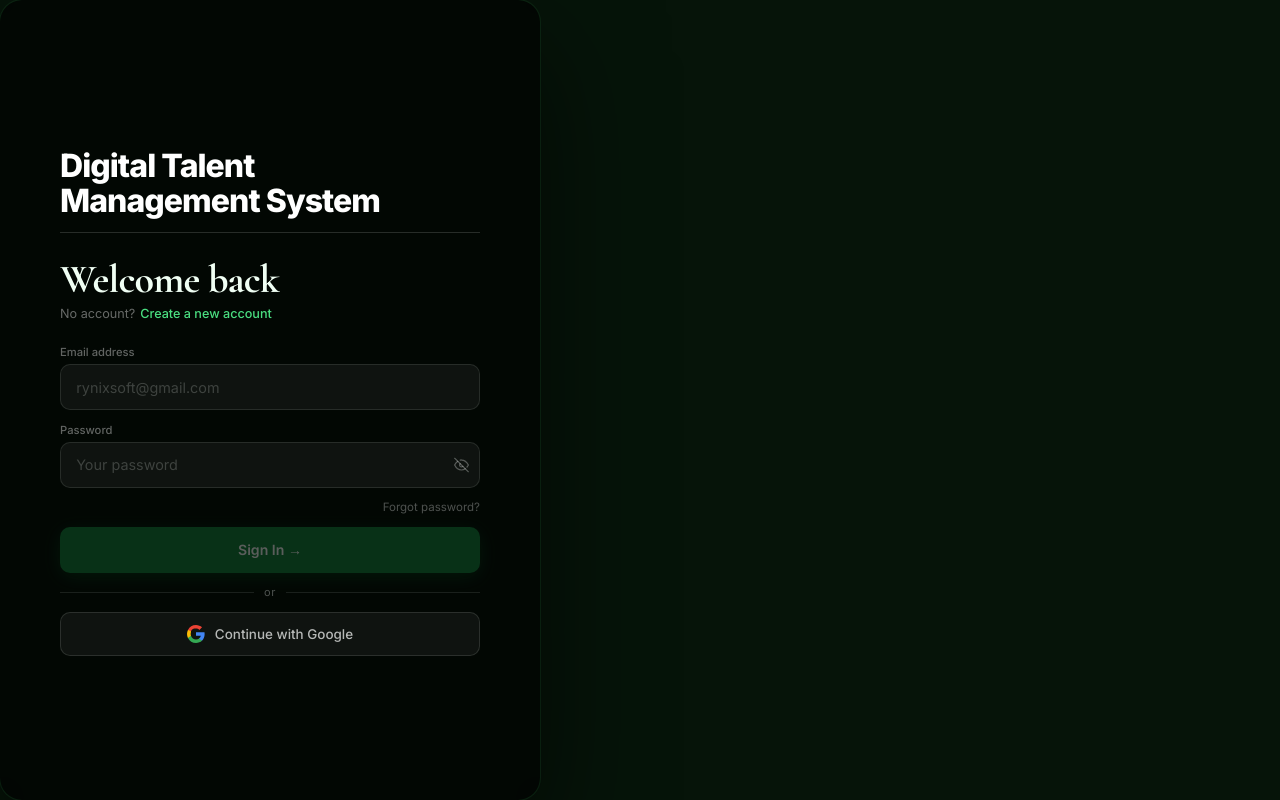
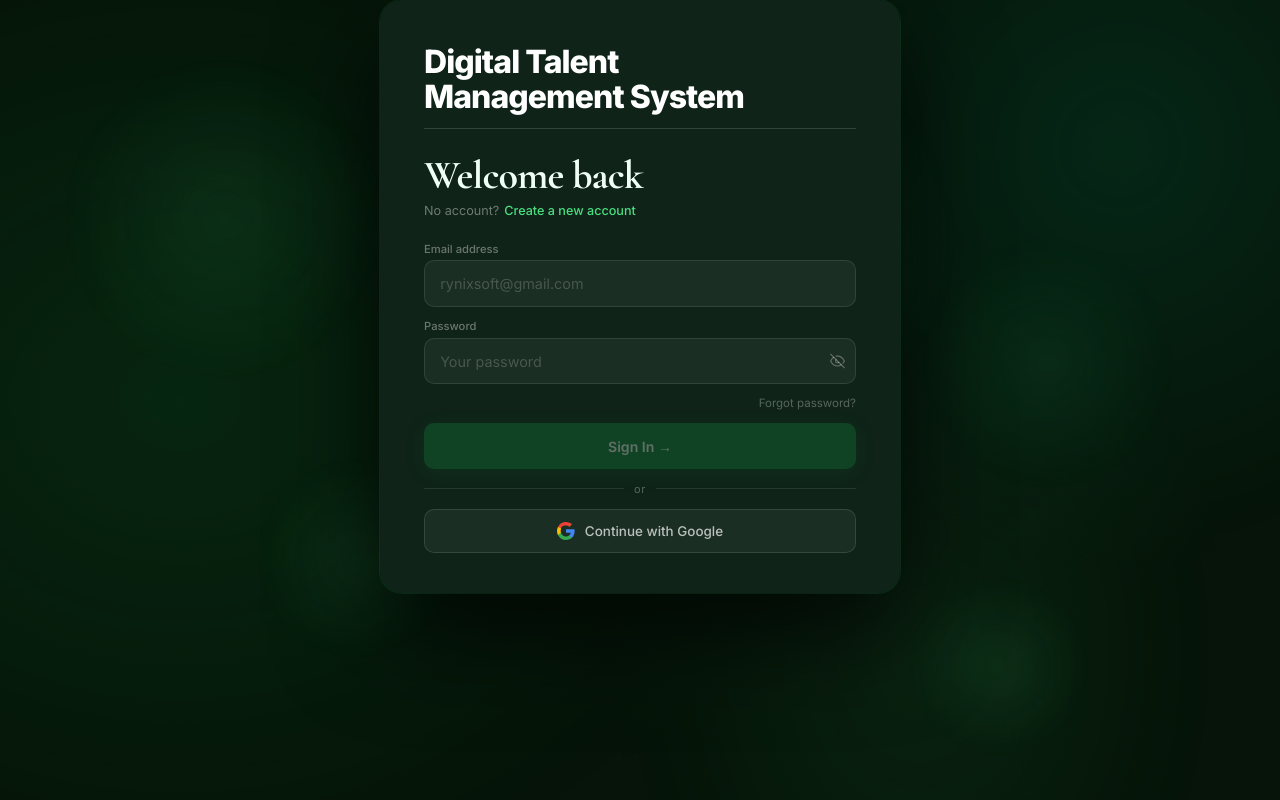
Before and after one commit to ranjithkannan46/Digital-Talent-Management-System, a React (Vite) app in the folder frontend/: page / in a window 1280 px wide. Built offline with nearby package versions, Linux system fonts and the light colour scheme.

Commit message:
added some design's

```diff
--- a/frontend/index.html
+++ b/frontend/index.html
@@ -10,8 +10,9 @@
     <style>
   *, *::before, *::after { box-sizing: border-box; margin: 0; padding: 0; }
 
-  html, body {
+  html,body {
     height: 100%;
+    margin: 0;
   }
 
   body {
--- a/frontend/src/pages/Auth.jsx
+++ b/frontend/src/pages/Auth.jsx
@@ -320,6 +320,39 @@ export default function Auth() {
           onSuccess={otpPurpose==="reset"?()=>{setShowOtp(false);setScreen("forgot-reset");clear();}:handleRegOtp}/>
       )}
 
+      {/* Animated background */}
+      <div className="auth-bg">
+        {/* Orbs */}
+        {[
+          {w:320,h:320,top:'10%',left:'5%',dur:'8s',delay:'0s'},
+          {w:200,h:200,top:'60%',left:'20%',dur:'11s',delay:'2s'},
+          {w:260,h:260,top:'30%',right:'8%',dur:'9s',delay:'4s'},
+          {w:180,h:180,top:'75%',right:'15%',dur:'13s',delay:'1s'},
+          {w:400,h:400,top:'5%',right:'25%',dur:'15s',delay:'6s'},
+        ].map((o,i)=>(
+          <div key={i} className="auth-orb" style={{width:o.w,height:o.h,top:o.top,left:o.left||'auto',right:o.right||'auto',animationDuration:o.dur,animationDelay:o.delay}}/>
+        ))}
+        {/* Rings */}
+        {[
+          {w:500,h:500,top:'-100px',left:'-100px',dur:'20s',delay:'0s'},
+          {w:350,h:350,bottom:'-80px',right:'-80px',dur:'16s',delay:'3s'},
+          {w:200,h:200,top:'40%',left:'30%',dur:'12s',delay:'5s'},
+        ].map((r,i)=>(
+          <div key={i} className="auth-ring" style={{width:r.w,height:r.h,top:r.top||'auto',left:r.left||'auto',bottom:r.bottom||'auto',right:r.right||'auto',animationDuration:r.dur,animationDelay:r.delay}}/>
+        ))}
+        {/* Particles */}
+        {[
+          {left:'8%',dur:'16s',delay:'0s',size:3},
+          {left:'22%',dur:'12s',delay:'3s',size:2},
+          {left:'40%',dur:'18s',delay:'6s',size:3},
+          {left:'60%',dur:'14s',delay:'1s',size:2},
+          {left:'75%',dur:'10s',delay:'8s',size:3},
+          {left:'90%',dur:'15s',delay:'4s',size:2},
+        ].map((p,i)=>(
+          <div key={i} className="auth-particle" style={{left:p.left,bottom:'-6px',width:p.size,height:p.size,animationDuration:p.dur,animationDelay:p.delay}}/>
+        ))}
+      </div>
+
       <div className="wrap">
         <div className="left">
           <div className="left-bg"/><div className="left-grid"/>
--- a/frontend/src/pages/profile.jsx
+++ b/frontend/src/pages/profile.jsx
@@ -211,14 +211,11 @@ export default function Profile() {
                   <div className="pf-group">
                     <label className="pf-label">Email Address</label>
                     <input
-                      className="pf-input"
-                      type="email"
-                      placeholder="your@email.com"
-                      value={pForm.email}
-                      onChange={e => setPForm(p => ({ ...p, email: e.target.value }))}
-                      disabled={pBusy}
-                      autoComplete="email"
-                    />
+                    className="pf-input"
+                    type="email"
+                    value={pForm.email}
+                    readOnly   /* ✅ instead of editable */
+                    disabled/>
                   </div>
                 </div>
                 <div className="pf-foot">
--- a/frontend/src/styles/Auth.css
+++ b/frontend/src/styles/Auth.css
@@ -1,4 +1,4 @@
-body { background:#061409; min-height:100vh; display:flex; align-items:center; justify-content:center; }
+body { background:#061409; min-height:100vh; display:flex; align-items:center; justify-content:center; padding:1rem; }
 
 .toast { position:fixed; top:1.5rem; left:50%; transform:translateX(-50%); z-index:9999; display:flex; align-items:center; gap:.65rem; padding:.85rem 1.4rem; background:#0a2a10; border:1px solid rgba(74,222,128,.3); border-radius:12px; font-size:.83rem; font-weight:500; color:#86efac; box-shadow:0 8px 32px rgba(0,0,0,.5); animation:toastIn .35s cubic-bezier(.22,1,.36,1) both; white-space:nowrap; }
 .toast-icon { width:20px; height:20px; background:rgba(74,222,128,.15); border-radius:50%; display:grid; place-items:center; font-size:.7rem; }
@@ -39,15 +39,60 @@ body { background:#061409; min-height:100vh; display:flex; align-items:center; j
 .modal-btn { background:#4f46e5; border:none; border-radius:8px; padding:.6rem 1.4rem; color:#fff; font-family:'Inter',sans-serif; font-size:.82rem; font-weight:600; cursor:pointer; display:flex; align-items:center; gap:.4rem; transition:all 180ms; box-shadow:0 3px 12px rgba(21,128,61,.3); }
 .modal-btn:hover { background:#4338ca; transform:translateY(-1px); }
 
-.wrap { display: flex; height:100vh; overflow: hidden; max-width:540px; min-height:auto; border-radius:22px; overflow:hidden; box-shadow:0 0 0 1px rgba(74,222,128,.08), 0 48px 120px rgba(0,0,0,.6); animation:rise .55s cubic-bezier(.22,1,.36,1) both; }
+
+/* ── Animated background orbs ── */
+body::before {
+  content:''; position:fixed; inset:0; z-index:0;
+  background:
+    radial-gradient(ellipse 600px 500px at 15% 50%, rgba(21,128,61,.18), transparent),
+    radial-gradient(ellipse 400px 400px at 85% 20%, rgba(16,185,129,.12), transparent),
+    radial-gradient(ellipse 300px 400px at 70% 80%, rgba(74,222,128,.08), transparent);
+  pointer-events:none;
+  animation:bgShift 12s ease-in-out infinite alternate;
+}
+@keyframes bgShift {
+  0%   { opacity:.7; transform:scale(1) translateX(0); }
+  50%  { opacity:1;  transform:scale(1.05) translateX(10px); }
+  100% { opacity:.8; transform:scale(.98) translateX(-8px); }
+}
+
+/* Floating particles */
+.auth-bg { position:fixed; inset:0; z-index:1; pointer-events:none; overflow:hidden; }
+.auth-orb {
+  position:absolute; border-radius:50%;
+  background:radial-gradient(circle, rgba(74,222,128,.12), transparent 70%);
+  animation:orbFloat ease-in-out infinite;
+  filter:blur(1px);
+}
+@keyframes orbFloat {
+  0%,100% { transform:translateY(0) scale(1); opacity:.5; }
+  50%      { transform:translateY(-30px) scale(1.08); opacity:.8; }
+}
+.auth-particle {
+  position:absolute; border-radius:50%;
+  background:rgba(74,222,128,.35);
+  animation:particleRise linear infinite;
+}
+@keyframes particleRise {
+  0%   { transform:translateY(100vh); opacity:0; }
+  10%  { opacity:1; }
+  90%  { opacity:.6; }
+  100% { transform:translateY(-60px); opacity:0; }
+}
+.auth-ring {
+  position:absolute; border-radius:50%;
+  border:1px solid rgba(74,222,128,.08);
+  animation:ringPulse ease-in-out infinite;
+}
+@keyframes ringPulse {
+  0%,100% { transform:scale(1); opacity:.4; }
+  50%     { transform:scale(1.12); opacity:.1; }
+}
+
+.wrap { width:100%; max-width:520px; margin:0 auto; border-radius:22px; overflow:hidden; box-shadow:0 0 0 1px rgba(74,222,128,.1), 0 40px 100px rgba(0,0,0,.7); animation:rise .55s cubic-bezier(.22,1,.36,1) both; position:relative; z-index:2;}
 @keyframes rise { from{opacity:0;transform:translateY(24px)} to{opacity:1;transform:translateY(0)} }
 
-.left {
-  display: none;
-  flex: 1;
-  position: relative;
-  overflow: hidden; /* 🔥 stops text/images leaking */
-}
+.left { display:none; }
 .left-bg { position:absolute; inset:0; background: radial-gradient(ellipse at 25% 25%, rgba(21,128,61,0.5), transparent 55%), radial-gradient(ellipse at 75% 75%, rgba(16,185,129,0.3), transparent 50%), radial-gradient(ellipse at 55% 15%, rgba(74,222,128,0.2), transparent 45%), linear-gradient(160deg, #061409 0%, #0a2010 50%, #061409 100%); animation:gradShift 10s ease-in-out infinite alternate; }
 @keyframes gradShift { 0%{filter:hue-rotate(0deg) brightness(1)} 50%{filter:hue-rotate(12deg) brightness(1.08)} 100%{filter:hue-rotate(-8deg) brightness(.96)} }
 .left-grid { position:absolute; inset:0; background-image:linear-gradient(rgba(74,222,128,.04) 1px,transparent 1px),linear-gradient(90deg,rgba(74,222,128,.04) 1px,transparent 1px); background-size:48px 48px; pointer-events:none; }
@@ -81,46 +126,16 @@ body { background:#061409; min-height:100vh; display:flex; align-items:center; j
 .gc-dot-b { background:#4ade80; box-shadow:0 0 6px #4ade80; }
 .gc-dot-c { background:#86efac; box-shadow:0 0 6px #86efac; }
 .gc-tag { font-size:.7rem; color:rgba(255,255,255,.35); }
-.left-bottom {
-  position: absolute !important;
-  top: 50% !important;
-  left: 50% !important;
-  bottom: auto !important;
-  right: auto !important;
-
-  transform: translate(-50%, -50%) !important;
-
-  display: flex !important;
-  flex-direction: column !important;
-  align-items: center !important;
-  justify-content: center !important;
-
-  text-align: center !important;
-  width: 100%;
-  max-width: 600px;
-  z-index: 10;
-}
+.left-bottom { position:absolute; bottom:2.5rem; left:2.5rem; right:2.5rem; z-index:2; }
 .left-logo-row { display:flex; align-items:center; gap:9px; margin-bottom:1rem; }
 .left-logo-box { width:32px;height:32px;background:rgba(21,128,61,.3);border:1px solid rgba(74,222,128,.25);border-radius:9px;display:grid;place-items:center; }
 .left-logo-box span { font-size:.58rem;font-weight:700;color:#86efac;letter-spacing:.06em; }
 .left-logo-name { font-size:.66rem;font-weight:600;color:rgba(255,255,255,.35); }
 .left-project-label { font-size:.58rem;font-weight:600;letter-spacing:.18em;text-transform:uppercase;color:rgba(74,222,128,.5);margin-bottom:.65rem; }
-.left-title { font-family:'Cormorant Garamond',serif;font-size:2.8rem;font-weight:700;color:#f0fff4;line-height:1.08;letter-spacing:-.02em; text-align: center; }
+.left-title { font-family:'Cormorant Garamond',serif;font-size:2.8rem;font-weight:700;color:#f0fff4;line-height:1.08;letter-spacing:-.02em; }
 .left-title em { font-style:italic;color:#4ade80; }
 
-.right {
-  flex: 1 1 100%;
-  display: flex;
-  align-items: center;
-  justify-content: center;
-  position: relative;
-  z-index: 2;
-  background: rgba(0,0,0,0.65); /* optional blur overlay */
-  backdrop-filter: blur(10px);
-  padding: 2.5rem 2rem;
-  min-height: 540px;
-  border-radius: 22px;
-}
+.right { background:#0f2318; display:flex; flex-direction:column; justify-content:center; padding:2.5rem 2.75rem; border-radius:22px; overflow-y:auto; }
 .r-title { font-family:'Cormorant Garamond',serif;font-size:2.5rem;font-weight:700;color:#f0fff4;line-height:1.1;letter-spacing:-.02em;margin-bottom:.35rem; }
 .r-sub { font-size:.79rem;color:rgba(255,255,255,.4);margin-bottom:1.5rem;display:flex;align-items:center;gap:5px; }
 .r-sub button { background:none;border:none;font-family:inherit;font-size:inherit;color:#4ade80;cursor:pointer;padding:0;font-weight:500;transition:color 150ms; }
@@ -183,18 +198,6 @@ body { background:#061409; min-height:100vh; display:flex; align-items:center; j
 .input::-ms-clear,
 .input::-webkit-contacts-auto-fill-button,
 .input::-webkit-credentials-auto-fill-button { display:none !important; }
-.in { animation:si .22s ease both; width: 100%; max-width: 420px; margin: auto}
+.in { margin: 0; animation:si .22s ease both; }
 @keyframes si { from{opacity:0;transform:translateY(7px)} to{opacity:1;transform:translateY(0)} }
 @media(max-width:860px) { .wrap{grid-template-columns:1fr;} .left{display:none;} .right{padding:2rem 1.75rem;min-height:100vh;justify-content:flex-start;} body{padding:0;} .wrap{border-radius:0;min-height:100vh;} }
-.auth-center {
-  position: fixed;      /* force full screen */
-  inset: 0;             /* top:0 left:0 right:0 bottom:0 */
-  display: flex;
-  justify-content: center;  /* horizontal center */
-  align-items: center;      /* vertical center */
-}
-.auth-scene {
-  width: 100vw;
-  display: flex;
-  justify-content: center;
-}
--- a/frontend/src/styles/Dashboard.css
+++ b/frontend/src/styles/Dashboard.css
@@ -1,4 +1,4 @@
-.dash { animation: pgIn .3s ease both; padding-top: 180px;}
+.dash { animation: pgIn .3s ease both; padding-top: 80px;}
 @keyframes pgIn { from { opacity:0; transform:translateY(10px); } to { opacity:1; transform:translateY(0); } }
 
 .hero { position:relative; border-radius:14px; overflow:hidden; height:200px; margin-bottom:1.5rem; display:flex; align-items:flex-end; }
--- a/frontend/src/styles/profile.css
+++ b/frontend/src/styles/profile.css
@@ -106,3 +106,14 @@
 @media (max-width:900px) {
   .p-layout { grid-template-columns:1fr; }
 }
+input:-webkit-autofill,
+input:-webkit-autofill:hover,
+input:-webkit-autofill:focus {
+  -webkit-box-shadow: 0 0 0 1000px rgba(255,255,255,0.05) inset !important;
+  -webkit-text-fill-color: #f0fff4 !important;
+  transition: background-color 9999s ease-in-out 0s;
+}
+.input {
+  background: rgba(255,255,255,.05) !important;
+  color: #f0fff4;
+}
```
